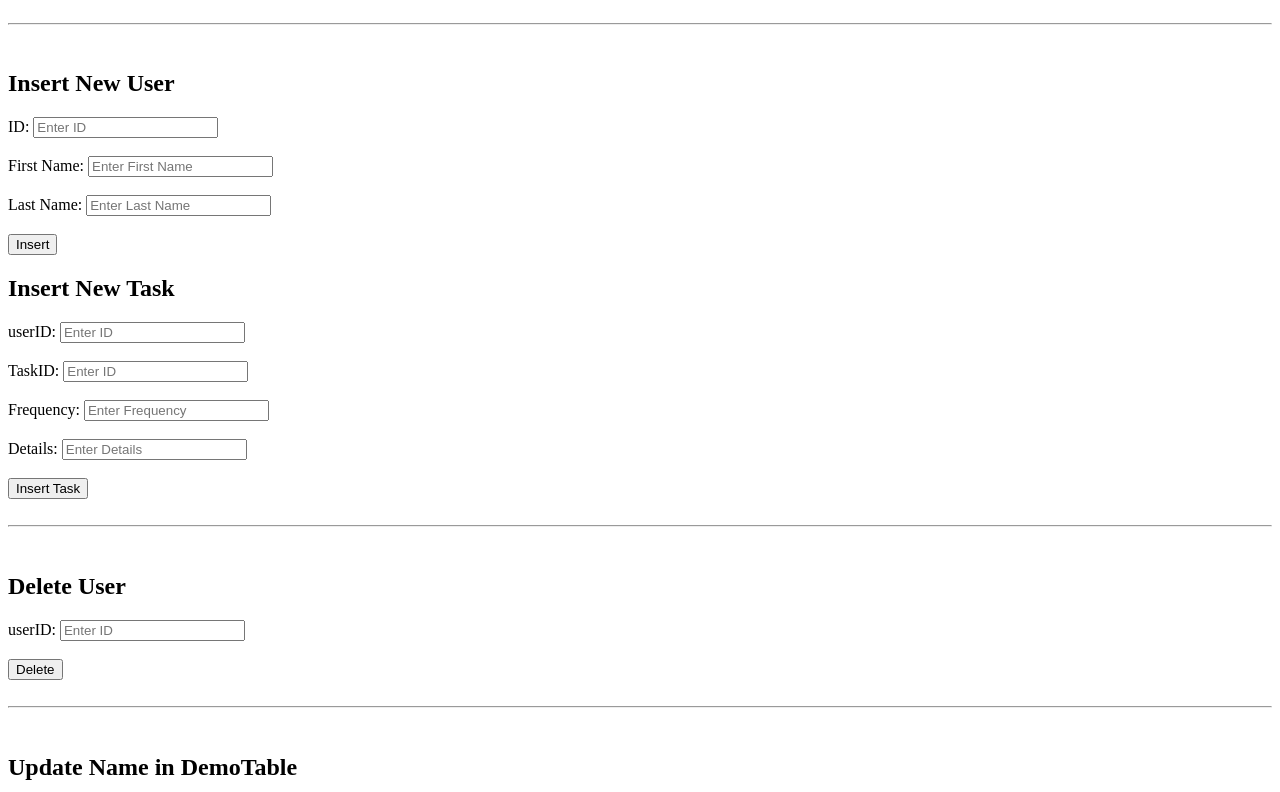
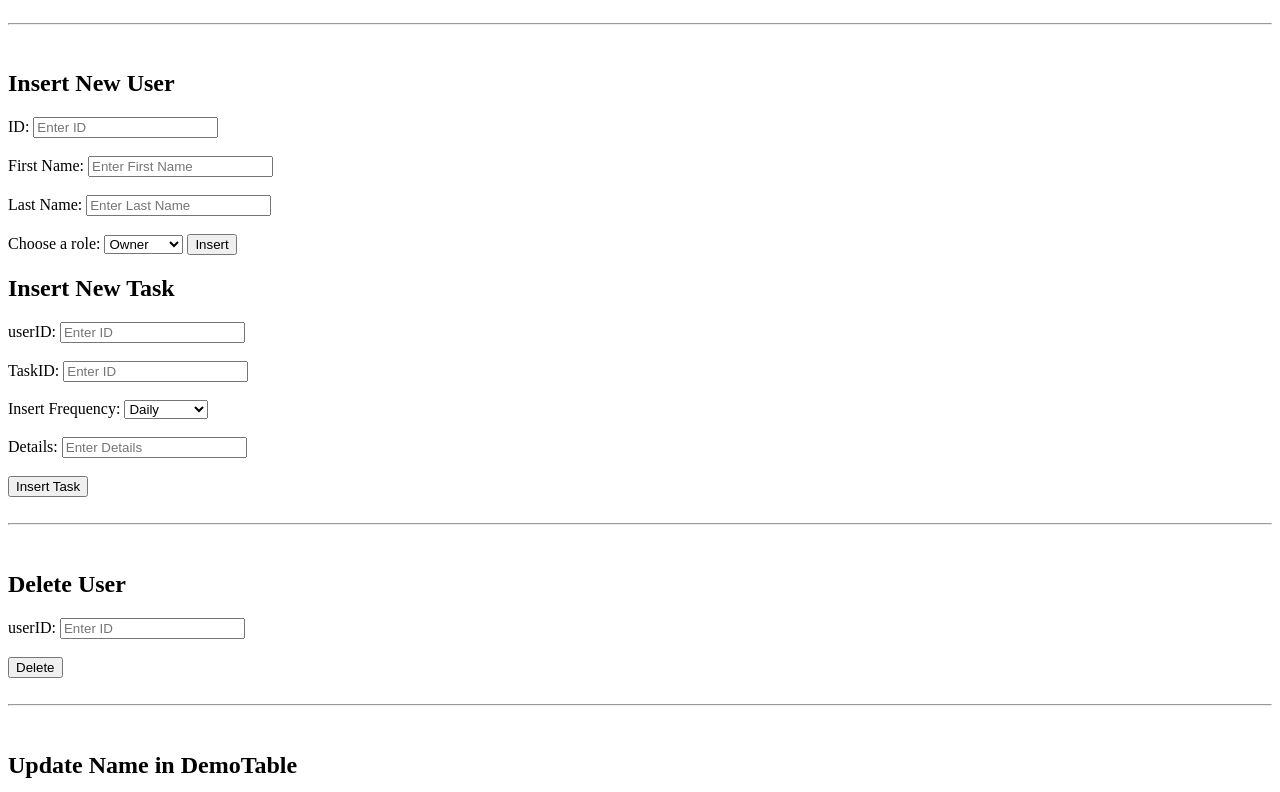
Before and after one commit to ChungYuEricson/Garden-Database-Management-System, a website: page milestone_4/CPSC304_Node_Project-main/public/index.html in a window 1280 px wide. Shown: the part 930-1722 px from the top of the page. Drawn offline with Linux system fonts and the light colour scheme; no server answers.

Commit message:
updated html

```diff
--- a/milestone_4/CPSC304_Node_Project-main/public/index.html
+++ b/milestone_4/CPSC304_Node_Project-main/public/index.html
@@ -47,7 +47,7 @@
                 <th>UserID</th>
                 <th>First Name</th>
                 <th>Last Name</th>
-                <th>Task</th>
+                <th>Role</th>
             </tr>
         </thead>
         <tbody>
@@ -115,7 +115,6 @@
     <button id="populateTasks"> Populate </button> <br>
     <div id="populateResultMsg"></div>
 
-
     <br><hr><br> <!-- ========================================================================= -->
 <!--
     <h2> Insert Values into DemoTable </h2>
@@ -132,7 +131,11 @@
         ID: <input type="number" id="insertId" placeholder="Enter ID" required> <br><br>
         First Name: <input type="text" id="insertFirstName" placeholder="Enter First Name" maxlength="20"> <br><br>
         Last Name: <input type="text" id="insertLastName" placeholder="Enter Last Name" maxlength="20"> <br><br>
-
+        <label for="role">Choose a role:</label>
+        <select name="role" id="role">
+            <option value="owner">Owner</option>
+            <option value="gardener">Gardener</option>
+        </select>
         <button type="submit"> Insert </button> <br>
     </form>
     <div id="insertResultMsg"></div>
@@ -141,7 +144,16 @@
     <form id="insertUserTask">
         userID: <input type="number" id="insertUserId" placeholder="Enter ID" required> <br><br>
         TaskID: <input type="number" id="insertTaskId" placeholder="Enter ID" required> <br><br>
-        Frequency: <input type="text" id="insertFrequency" placeholder="Enter Frequency" maxlength="20"> <br><br>
+        <!-- Frequency: <input type="text" id="insertFrequency" placeholder="Enter Frequency" maxlength="20"> <br><br> -->
+        <label for="frequency">Insert Frequency:</label>
+        <select name="frequency" id="insertFrequency">
+            <option value="daily">Daily</option>
+            <option value="weekly">Weekly</option>
+            <option value="biweekly">Biweekly</option>
+            <option value="monthly">Monthly</option>
+            <option value="biannually">Biannually</option>
+            <option value="annually">Annually</option>
+        </select> <br><br>
         Details: <input type="text" id="insertDetails" placeholder="Enter Details" maxlength="20"> <br><br>
 
         <button type="submit"> Insert Task</button> <br>
```
